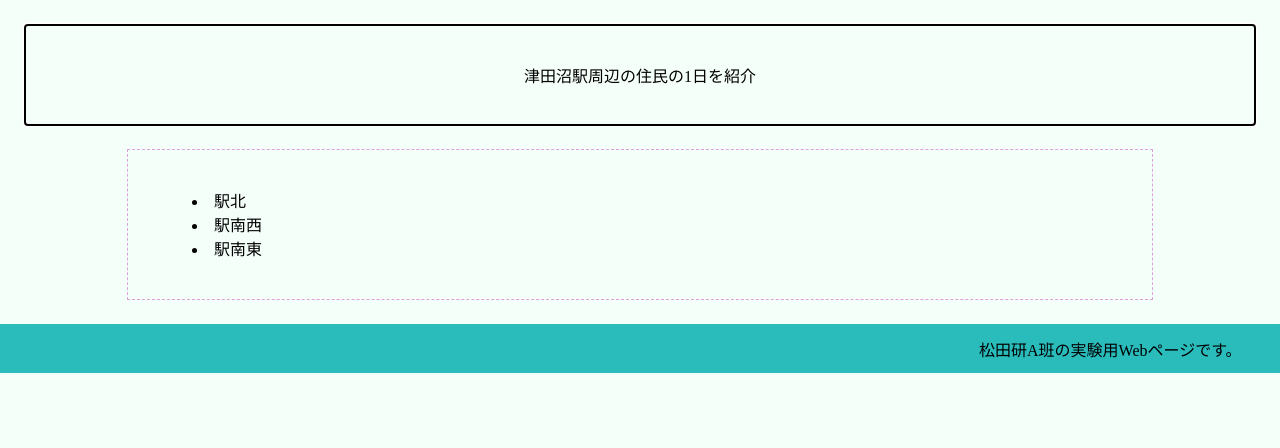
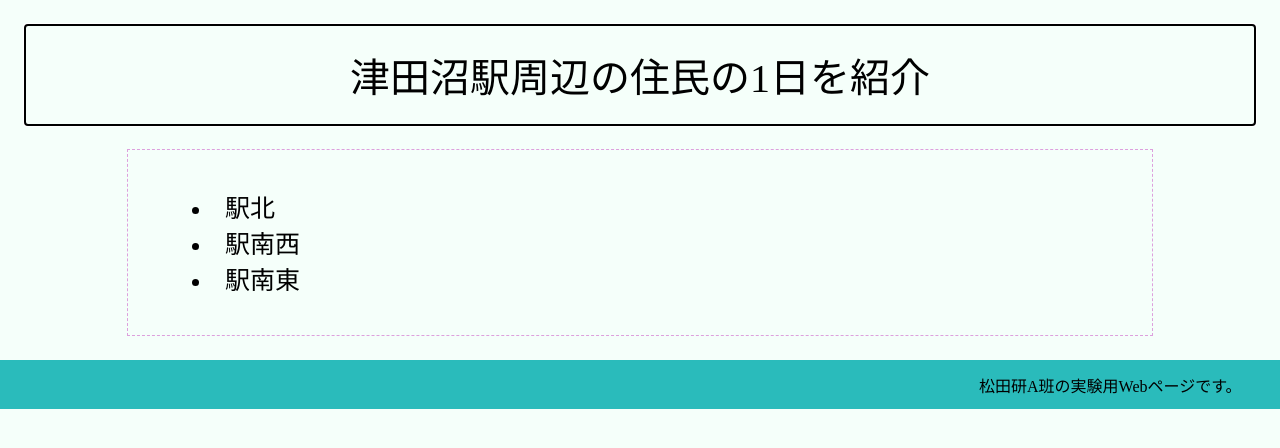
Before and after one commit to yabukilab/matsuda-a, a PHP site: page / in a window 1280 px wide. Shown: the top 448 px of the page. Run offline with PHP 8.4, Linux system fonts and the light colour scheme.

Commit message:
index.cssを更新

```diff
--- a/htdocs/css/index.css
+++ b/htdocs/css/index.css
@@ -12,12 +12,14 @@ div.header{
     display: flex;
     align-items: center;        /*上下中央揃え*/
     justify-content: center;    /*左右中央揃え*/
+    font-size: 40px;
 }
 
 div.content{
     margin: 25px 10%;           /*上下，左右*/
     padding: 3% 5%;
     outline: dashed 1px #dda0dd;
+    font-size: 25px;
 }
 
 /*注釈の設定*/
```
